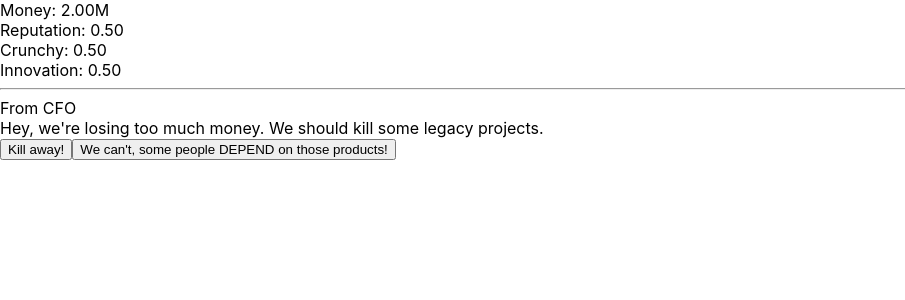
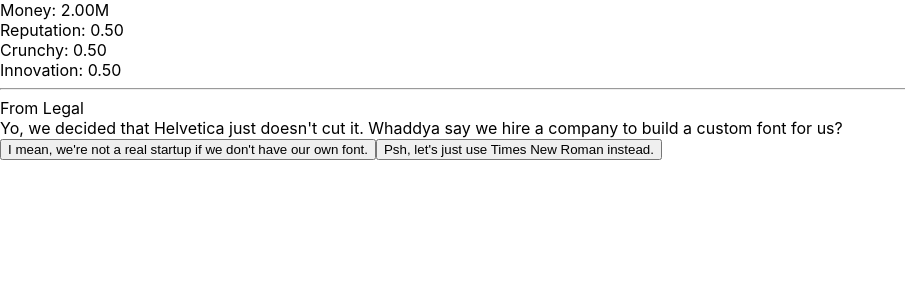
Before and after one commit to reklawnos/ludum-dare-43, a React (Create React App) app: page / in a window 1280 px wide. Shown: the top 300 px of the page, without its empty margins (0-905 px from the left). Built offline with nearby package versions, Linux system fonts and the light colour scheme.

Commit message:
Add a bunch more stories + support messages as functions

```diff
--- a/src/App.js
+++ b/src/App.js
@@ -68,6 +68,7 @@ class App extends Component {
       innovation: 0.5,
     };
     this.state = {
+      companyName: "Tableify",
       pastChoices: [],
       stateSlices,
       currentCardId: getNextCard({ pastChoices: [], stateSlices }),
@@ -99,7 +100,7 @@ class App extends Component {
 
   render() {
     console.log(this.state);
-    const { currentCardId, stateSlices, hoverOptionId } = this.state;
+    const { currentCardId, stateSlices, hoverOptionId, companyName } = this.state;
     const currentCard = cards[currentCardId];
 
     console.log(currentCard, currentCardId);
@@ -143,7 +144,7 @@ class App extends Component {
           From {currentCard.sender.name}
         </div>
         <div>
-          {currentCard.message}
+          {typeof currentCard.message === "function" ? currentCard.message(companyName) : currentCard.message}
         </div>
         <div>
           {Object.keys(currentCard.options).map(optionId => (
--- a/src/cards/ben.js
+++ b/src/cards/ben.js
@@ -3,7 +3,12 @@ import {
   STANDARD_SCORE,
   SENDER_AI,
   SENDER_CTO,
+  SENDER_CFO,
   SENDER_EMPLOYEE,
+  SENDER_JUDIE,
+  SENDER_CHINESE_MANUFACTURER,
+  SENDER_TWITTER,
+  showSomeTimeAfterSpecificCard,
   showSomeTimeAfterAllChoices,
   showSomeTimeAfterSpecificChoice,
   showAfterSpecificChoice,
@@ -11,6 +16,7 @@ import {
   showWithFixedScore,
   showAfterSpecificCard,
   indexOfChoice,
+  getTwitterHandleFromCompanyName,
   DO_NOT_SHOW_SCORE,
 } from "./shared";
 
@@ -248,6 +254,38 @@ export default {
     getScore: showAfterSpecificCard("aiLikesYou"),
   },
 
+  investInCoal: {
+    message: `
+      Hello CEO,
+      After careful consideration, we've decided you are the most suited to invest in our company: Coal'n'stuff, Inc.
+      Would love to iron out some last details over coffee.
+      Best regards,
+      Judie
+    `,
+    sender: SENDER_JUDIE,
+    options: {
+      yes: {
+        message: `I'm sure Coal is renewable, let's do it!`,
+        reducers: {
+          money: r(0.2),
+          innovation: r(0),
+          crunchy: r(-0.1),
+          reputation: r(0)
+        }
+      },
+      no: {
+        message: `Hello Judie, no need to sign your messages, this is Quack.`,
+        reducers: {
+          money: r(0.1),
+          innovation: r(0),
+          crunchy: r(0.1),
+          reputation: r(0)
+        }
+      }
+    },
+    getScore: showWithFixedScore(STANDARD_SCORE),
+  },
+
   embarassingQuestionDuringAllHands: {
     message: `
       Hey uhm, so at the last allhands you mentioned we were going to focus more on the environment this quarter, but then this quarter we invested in all the major coal companies.
@@ -274,6 +312,186 @@ export default {
         }
       }
     },
+    getScore: showAfterSpecificChoice("investInCoal", "yes", 0.2),
+  },
+
+  embarassingQuestionDuringAllHands_2: {
+    message: `Hey uhm, what are we gonna do about the AI who keeps turning off our computers randomly throughout the day?`,
+    sender: SENDER_EMPLOYEE,
+    options: {
+      yes: {
+        message: `Great question. I think we should accept each others differences. Let it be`,
+        reducers: {
+          money: r(0),
+          innovation: r(-0.1),
+          crunchy: r(0.1),
+          reputation: r(0.1)
+        }
+      },
+      no: {
+        message: `Great question. We will address that next time.`,
+        reducers: {}
+      }
+    },
+    getScore: showSomeTimeAfterSpecificCard("aiThatKnowsTooMuch", 0.1),
+  },
+
+  embarassingQuestionDuringAllHands_3: {
+    message: `Hey uhm, my grandma uses our product and she says it's really really bad, so I asked her what was really bad and she just replied "everything" so then I went and followed her around to figure out how she was using our product and discovered that she doesn't know how to turn it on and so I told her ....`,
+    sender: SENDER_EMPLOYEE,
+    options: {
+      yes: {
+        message: `Thank you for this great question. We respect all grandmas around the world. I'll personally give her a new one.`,
+        reducers: {
+          money: r(0),
+          innovation: r(0),
+          crunchy: r(0.1),
+          reputation: r(0.1)
+        }
+      },
+      no: {
+        message: `No essays, only questions.`,
+        reducers: {
+          money: r(0),
+          innovation: r(0),
+          crunchy: r(0),
+          reputation: r(-0.2)
+        }
+      }
+    },
+    getScore: showWithFixedScore(STANDARD_SCORE),
+  },
+
+  chineseFactory: {
+    message: `I just saw that our factory in China has started paying people normal wages, this is really bad`,
+    sender: SENDER_CFO,
+    options: {
+      yes: {
+        message: `Darn, let's publically threaten to use robots to replace them!`,
+        reducers: {
+          money: r(-0.1),
+          innovation: r(0.1),
+          crunchy: r(0),
+          reputation: r(-0.1)
+        }
+      },
+      no: {
+        message: `Ok I'm going to fly there and see why they're doing this.`,
+        reducers: {
+          money: r(0),
+          innovation: r(0),
+          crunchy: r(0),
+          reputation: r(0)
+        }
+      }
+    },
+    getScore: showWithFixedScore(0.5),
+  },
+
+  chineseFactory_1: {
+    message: `Our employees went on strike, we have to pay them more!`,
+    sender: SENDER_CHINESE_MANUFACTURER,
+    options: {
+      yes: {
+        message: `Ok, as long as it's still less than US employees.`,
+        reducers: {
+          money: r(-0.3),
+          innovation: r(0),
+          crunchy: r(0.3),
+          reputation: r(0)
+        }
+      },
+      no: {
+        message: `Nonsense! It's not a couple riots that'll stop innovation from our company.`,
+        reducers: {
+          money: r(-0.2),
+          innovation: r(0.2),
+          crunchy: r(-0.1),
+          reputation: r(0)
+        }
+      }
+    },
+    getScore: showAfterSpecificChoice("chineseFactory", "no")
+  },
+
+  tweet_1: {
+    message: (companyName) => `@thoughtleader97 said: "#blockchain #block #chain #hype #2015 #future #smart #ai #tokensForever #makeBankingGreatAgain
+
+    @${getTwitterHandleFromCompanyName(companyName)} call me. "`,
+    sender: SENDER_TWITTER,
+    options: {
+      yes: {
+        message: `Dear god, this person's a genius. Somneone find them and bring them to me.`,
+        reducers: {
+          money: r(-0.1),
+          innovation: r(0),
+          crunchy: r(0),
+          reputation: r(0)
+        }
+      },
+      no: {
+        message: `Can someone report this chirp?`,
+        reducers: {
+          money: r(0),
+          innovation: r(0),
+          crunchy: r(0),
+          reputation: r(0.1)
+        }
+      }
+    },
+    getScore: showWithFixedScore(STANDARD_SCORE),
+  },
+
+  tweet_2: {
+    message: (companyName) => `@neverWrongOnTheInternet said: "Oh. My. God. ${companyName}'s products are all worse than terrible. These people should be put in jail for this. They should win the Stupidest Products award. Honestly I could build this in a weekend. #fireTheCEO`,
+    sender: SENDER_TWITTER,
+    options: {
+      yes: {
+        message: `We should reply and figure out what their fleshed out perspective is!`,
+        reducers: {
+          money: r(0),
+          innovation: r(0),
+          crunchy: r(0),
+          reputation: r(-0.2)
+        }
+      },
+      no: {
+        message: `I've had enough of the internet for today`,
+        reducers: {
+          money: r(-0.1),
+          innovation: r(-0.1),
+          crunchy: r(0),
+          reputation: r(0)
+        }
+      }
+    },
+    getScore: showWithFixedScore(STANDARD_SCORE),
+  },
+
+  tweet_3: {
+    message: `@someoneRandom97 said: "We're having a lot of trouble with the current situation, I wish the CEO of a big tech company would come and help.
+      #help #techAlwaysHelp"`,
+    sender: SENDER_CTO,
+    options: {
+      yes: {
+        message: `Oh I know, we should reuse some of our technology in a contrived way and go help these people!`,
+        reducers: {
+          money: r(-0.1),
+          innovation: r(0),
+          crunchy: r(0.1),
+          reputation: r(-0.2)
+        }
+      },
+      no: {
+        message: `Mmh I wish someone would help the poor guy.`,
+        reducers: {
+          money: r(0),
+          innovation: r(0.1),
+          crunchy: r(0),
+          reputation: r(0)
+        }
+      }
+    },
     getScore: showWithFixedScore(STANDARD_SCORE),
   },
 }
--- a/src/cards/shared.js
+++ b/src/cards/shared.js
@@ -142,6 +142,18 @@ export const SENDER_EMPLOYEE = {
   name: getEmployeeName(),
 };
 
+export const SENDER_JUDIE = {
+  name: "Judie"
+};
+
+export const SENDER_CHINESE_MANUFACTURER = {
+  name: "Chinese Manufacturer"
+};
+
+export const SENDER_TWITTER = {
+  name: "Chirper"
+};
+
 
 
 export const r = (quantity) => (val) => val + quantity;
@@ -196,3 +208,7 @@ export function getRandomTechBuzzword() {
     return "Rockets";
   }
 }
+
+export function getTwitterHandleFromCompanyName(companyName) {
+  return companyName.split(" ").join("_").replace(/'"\.,;/g, '')
+}
```
